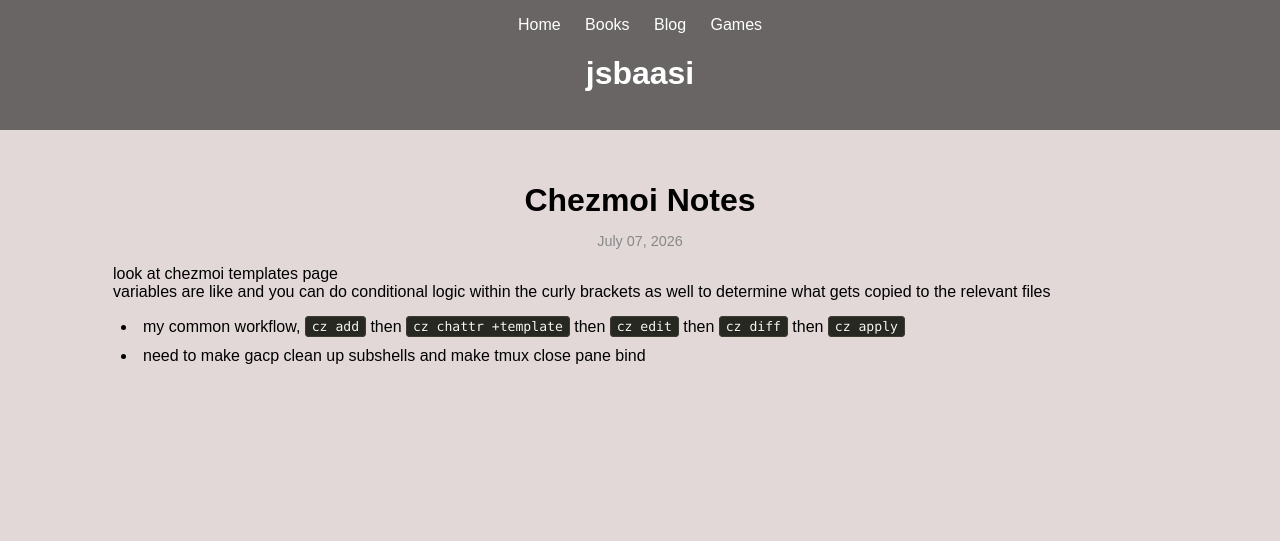
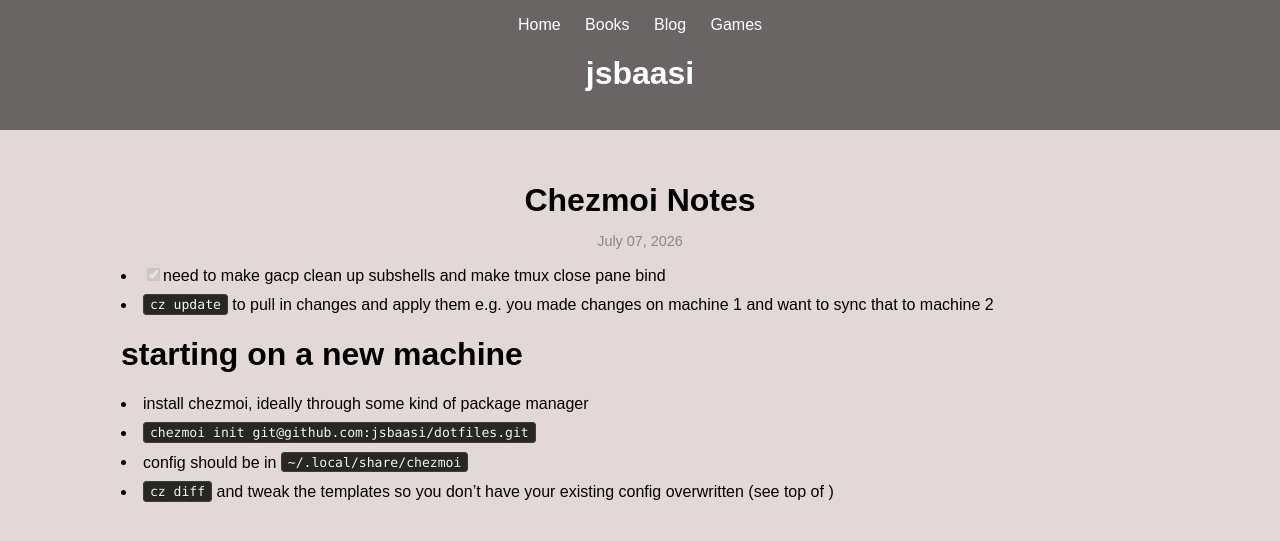
Before and after one commit to jsbaasi/jsbaasi.github.io, a Jekyll site: the page built from _posts/2026-07-07-chezmoi-notes.md, in a window 1280 px wide. Shown: the top 541 px of the page. Built offline with Jekyll 4.4.1, drawn with Linux system fonts in a browser that asks for light colours.

Commit message:
vault backup: 2026-08-26 11:44:17

```diff
--- a/_posts/2026-07-07-chezmoi-notes.md
+++ b/_posts/2026-07-07-chezmoi-notes.md
@@ -5,7 +5,10 @@
 categories: notes
 permalink: /chezmoi-notes/
 ---
-look at chezmoi templates page
-variables are like {{ .chezmoi.something }} and you can do conditional logic within the curly brackets as well to determine what gets copied to the relevant files
-- my common workflow, `cz add` then `cz chattr +template` then `cz edit` then `cz diff` then `cz apply`
-- need to make gacp clean up subshells and make tmux close pane bind
+- [x] need to make gacp clean up subshells and make tmux close pane bind
+- `cz update` to pull in changes and apply them e.g. you made changes on machine 1 and want to sync that to machine 2
+# starting on a new machine
+- install chezmoi, ideally through some kind of package manager
+- `chezmoi init git@github.com:jsbaasi/dotfiles.git`
+- config should be in `~/.local/share/chezmoi`
+- `cz diff` and tweak the templates so you don't have your existing config overwritten (see top of )
```
